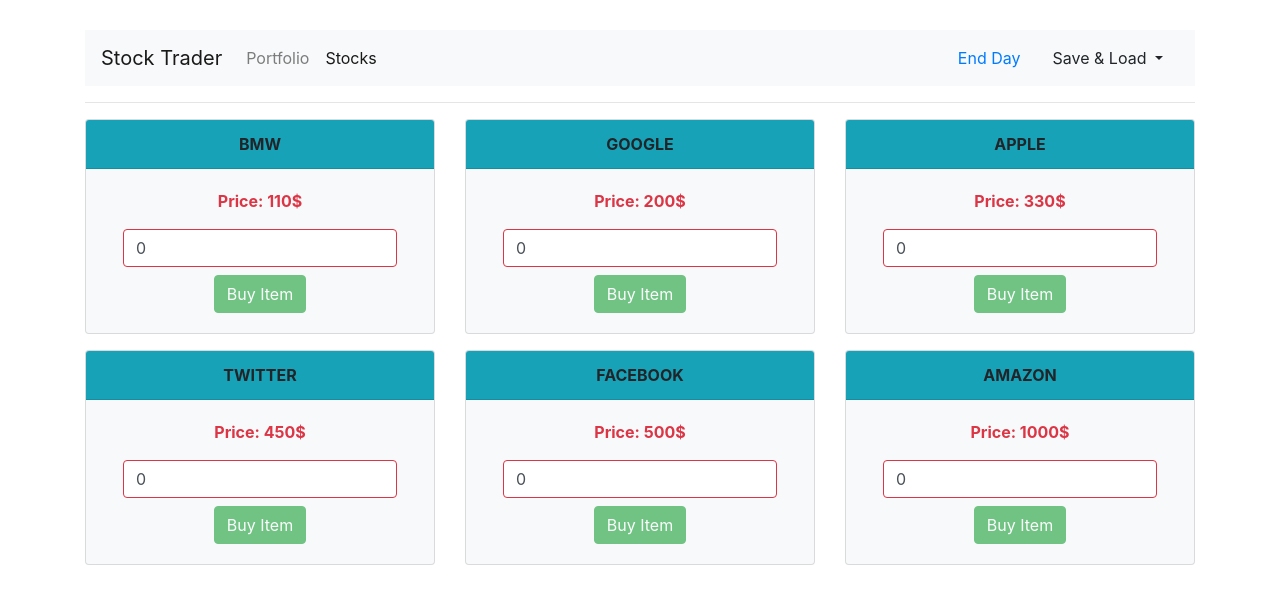
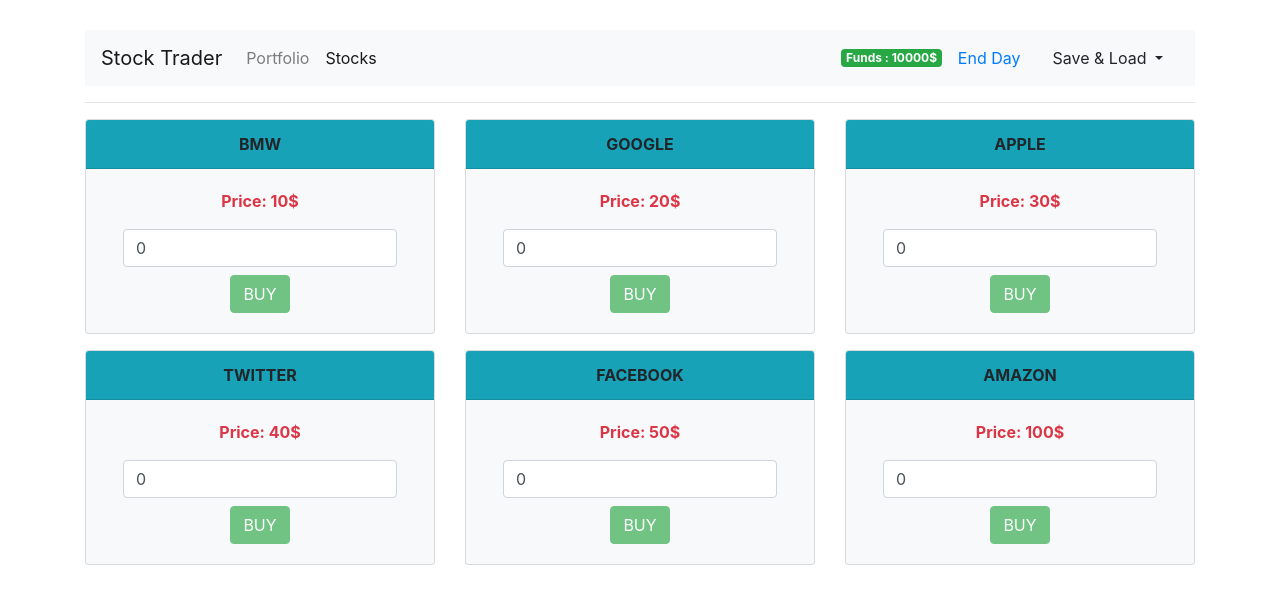
Before and after one commit to SOURAV-ROY/vue-first-project, a Vue app: page /stocks in a window 1280 px wide. Shown: the top 604 px of the page. Built offline with nearby package versions, Linux system fonts and the light colour scheme.

Commit message:
Adding some Order Checks ✔💖💚

```diff
--- a/src/components/Header.vue
+++ b/src/components/Header.vue
@@ -17,6 +17,7 @@
           </router-link>
         </li>
       </ul>
+      <strong class="badge badge-success">Funds : {{ funds }}$</strong>
       <ul class="nav justify-content-end">
         <li class="nav-item active">
           <router-link to="/endDay" activeClass="active">
@@ -40,7 +41,11 @@
 
 <script>
 export default {
-  name: "Header"
+  computed: {
+    funds() {
+      return this.$store.getters.funds;
+    }
+  }
 }
 </script>
 
--- a/src/components/Home.vue
+++ b/src/components/Home.vue
@@ -1,12 +1,20 @@
 <template>
-  <div>
-    <h1>Home Component</h1>
+  <div class="text-center">
+    <h1>Trade or View your Portfolio</h1>
+    <h6>You may Save & Load your Data</h6>
+    <h6>Click on 'End Day' to begin a New Day!</h6>
+    <p>Your Funds: <b>{{ funds }}</b></p>
+    <hr>
   </div>
 </template>
 
 <script>
 export default {
-  name: "Home"
+  computed: {
+    funds(){
+      return this.$store.getters.funds;
+    }
+  }
 }
 </script>
 
--- a/src/components/portfolio/Stock.vue
+++ b/src/components/portfolio/Stock.vue
@@ -9,17 +9,18 @@
         <label>
           <input
             type="number"
-            class="form-control border border-danger"
+            class="form-control"
             placeholder="Quantity"
             v-model="quantity"
+            :class="{danger: insufficientQuantity}"
           >
         </label>
         <div>
           <button
             class="btn btn-primary"
             @click="sellStock"
-            :disabled="quantity <= 0 || !Number.isInteger(+quantity)"
-          >Sell
+            :disabled="insufficientQuantity || quantity <= 0 || !Number.isInteger(+quantity)"
+          >{{ insufficientQuantity ? 'Not Enough' : 'SELL' }}
           </button>
         </div>
 
@@ -38,12 +39,15 @@
       quantity: 0
     }
   },
+  computed: {
+    insufficientQuantity() {
+      return this.quantity > this.stock.quantity;
+    }
+  },
   methods: {
-
     ...mapActions({
       placeSellOrder: 'sellStock'
     }),
-
     sellStock() {
       const order = {
         stockId: this.stock.id,
@@ -59,5 +63,7 @@
 </script>
 
 <style scoped>
-
+.danger {
+  border: 3px solid red;
+}
 </style>
--- a/src/components/stocks/Stock.vue
+++ b/src/components/stocks/Stock.vue
@@ -9,17 +9,18 @@
         <label>
           <input
             type="number"
-            class="form-control border border-danger"
+            class="form-control"
             placeholder="Quantity"
             v-model="quantity"
+            :class="{danger: insufficientFunds}"
           >
         </label>
         <div>
           <button
             class="btn btn-success"
             @click="buyStock"
-            :disabled="quantity <= 0 || !Number.isInteger(+quantity)"
-          >Buy Item
+            :disabled="insufficientFunds || quantity <= 0 || !Number.isInteger(+quantity)"
+          >{{ insufficientFunds ? 'InsufficientFunds' : 'BUY' }}
           </button>
         </div>
 
@@ -36,6 +37,14 @@
       quantity: 0
     }
   },
+  computed: {
+    funds() {
+      return this.$store.getters.funds;
+    },
+    insufficientFunds() {
+      return this.quantity * this.stock.price > this.funds;
+    }
+  },
   methods: {
     buyStock() {
       const order = {
@@ -43,14 +52,16 @@
         stockPrice: this.stock.price,
         quantity: this.quantity,
       };
+      this.$store.dispatch('buyStock', order);
+      this.quantity = 0;
       console.log(order);
-      this.$store.dispatch('buyStock', order)
-      this.quantity = 0;
     }
   }
 }
 </script>
 
 <style scoped>
-
+.danger {
+  border: 2px solid red!important;
+}
 </style>
--- a/src/data/dataStocks.js
+++ b/src/data/dataStocks.js
@@ -1,8 +1,8 @@
 export default [
-  {id: 1, name: "BMW", price: 110},
-  {id: 2, name: "GOOGLE", price: 200},
-  {id: 3, name: "APPLE", price: 330},
-  {id: 4, name: "TWITTER", price: 450},
-  {id: 5, name: "FACEBOOK", price: 500},
-  {id: 6, name: "AMAZON", price: 1000},
+  {id: 1, name: "BMW", price: 10},
+  {id: 2, name: "GOOGLE", price: 20},
+  {id: 3, name: "APPLE", price: 30},
+  {id: 4, name: "TWITTER", price: 40},
+  {id: 5, name: "FACEBOOK", price: 50},
+  {id: 6, name: "AMAZON", price: 100},
 ]
--- a/src/store/modules/portfolio.js
+++ b/src/store/modules/portfolio.js
@@ -40,7 +40,7 @@
 const getters = {
   stockPortfolio(state, getters) {
     return state.stocks.map(stock => {
-      const record = getters.stocks.find(element => element.id == stock.id);
+      const record = getters.stocks.find(element => element.id === stock.id);
       return {
         id: stock.id,
         quantity: stock.quantity,
```
